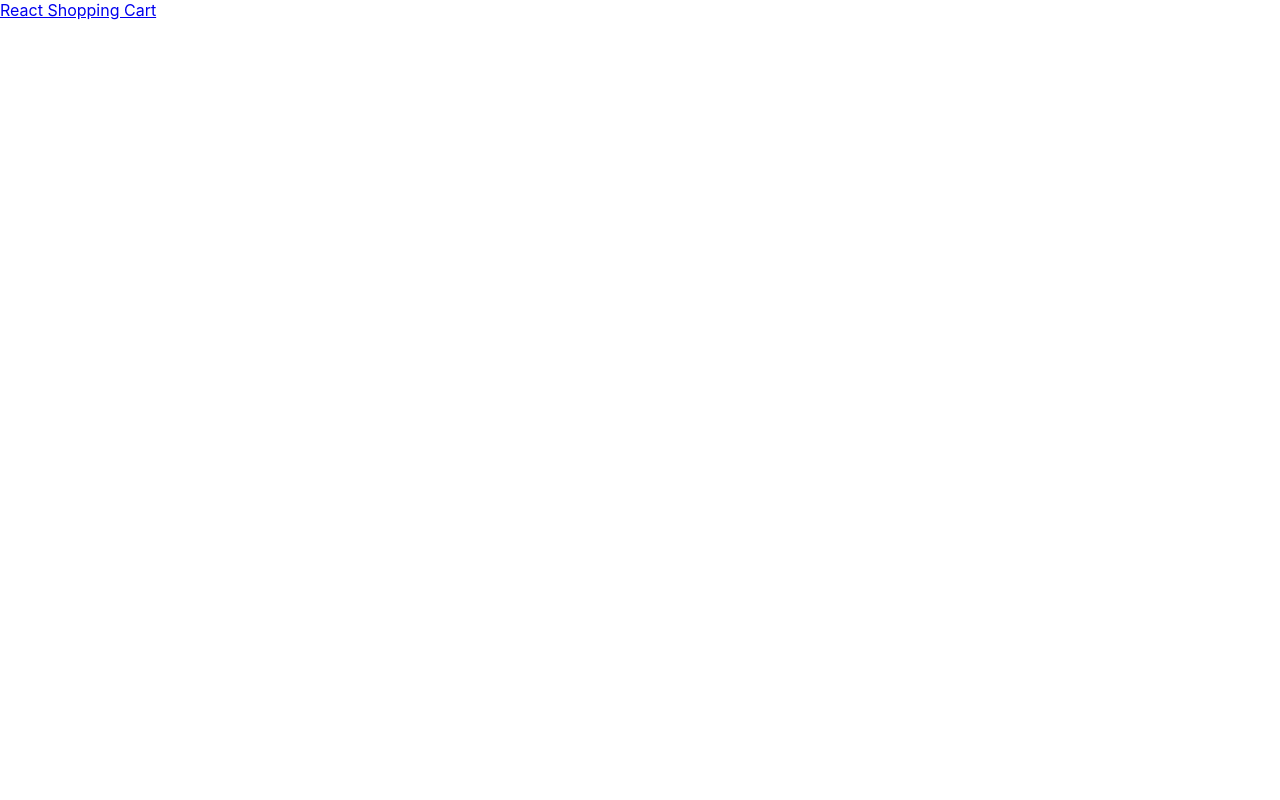
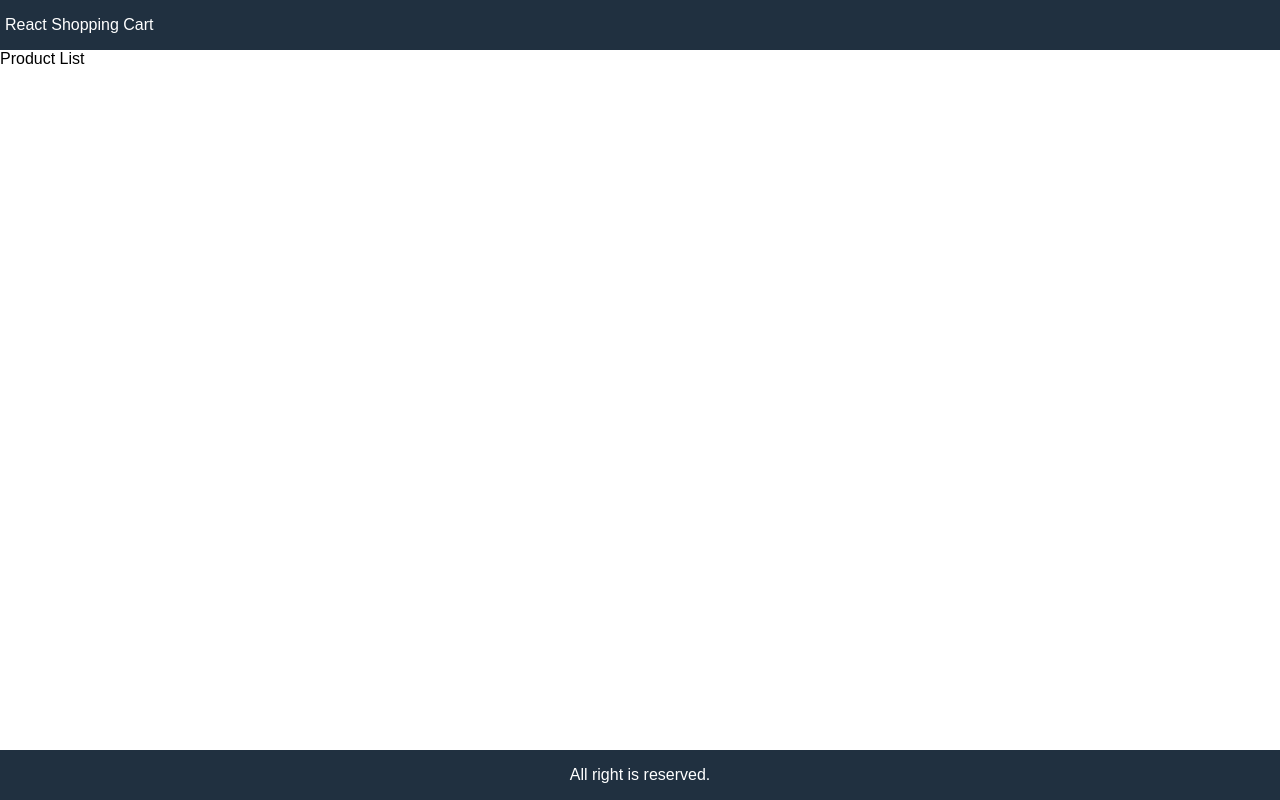
Before and after one commit to nurrashed/React-shoping-cart, a React (Create React App) app: page / in a window 1280 px wide. Built offline with nearby package versions, Linux system fonts and the light colour scheme.

Commit message:
Feature-1

```diff
--- a/src/App.js
+++ b/src/App.js
@@ -1,3 +1,4 @@
+//Feature-1
 import React from 'react';
 
 function App() {
@@ -6,6 +7,12 @@
       <header>
         <a href="/">React Shopping Cart</a>
       </header>
+      <main>
+        Product List
+      </main>
+      <footer>
+        All right is reserved.
+      </footer>
     </div>
   );
 }
--- a/src/index.css
+++ b/src/index.css
@@ -1,13 +1,56 @@
-body {
-  margin: 0;
-  font-family: -apple-system, BlinkMacSystemFont, 'Segoe UI', 'Roboto', 'Oxygen',
-    'Ubuntu', 'Cantarell', 'Fira Sans', 'Droid Sans', 'Helvetica Neue',
-    sans-serif;
-  -webkit-font-smoothing: antialiased;
-  -moz-osx-font-smoothing: grayscale;
+html{
+  font-size: 62.5%;
+  box-sizing: border-box;
 }
 
-code {
-  font-family: source-code-pro, Menlo, Monaco, Consolas, 'Courier New',
-    monospace;
+body,
+#root{
+  height: 100vh;
+  margin: 0;
 }
+
+body, input, select, textarea{
+  font-size: 1.6rem;
+  font-family: Arial, Helvetica, sans-serif;
+}
+
+.grid-container{
+  display: grid;
+  grid-template-areas: "header"
+  "main"
+  "footer";
+  grid-template-rows: 5rem 1fr 5rem;
+  grid-template-columns: 1fr;
+  height: 100%;
+}
+
+a:hover{
+  color: #ff8000;
+}
+
+header{
+  grid-area: header;
+  background-color: #203040;
+  color: #ffffff;
+  display: flex;
+  align-items: center;
+  padding: .5rem;
+}
+
+header a{
+  color: #ffffff;
+  text-decoration: none;
+}
+
+main{
+  grid-area: main;
+}
+
+footer{
+  grid-area: footer;
+  background-color: #203040;
+  color: #ffffff;
+  display: flex;
+  justify-content: center;
+  align-items: center;
+}
```
Also changed, not shown: 1 other file (tests, documents, lock files or other folders).
